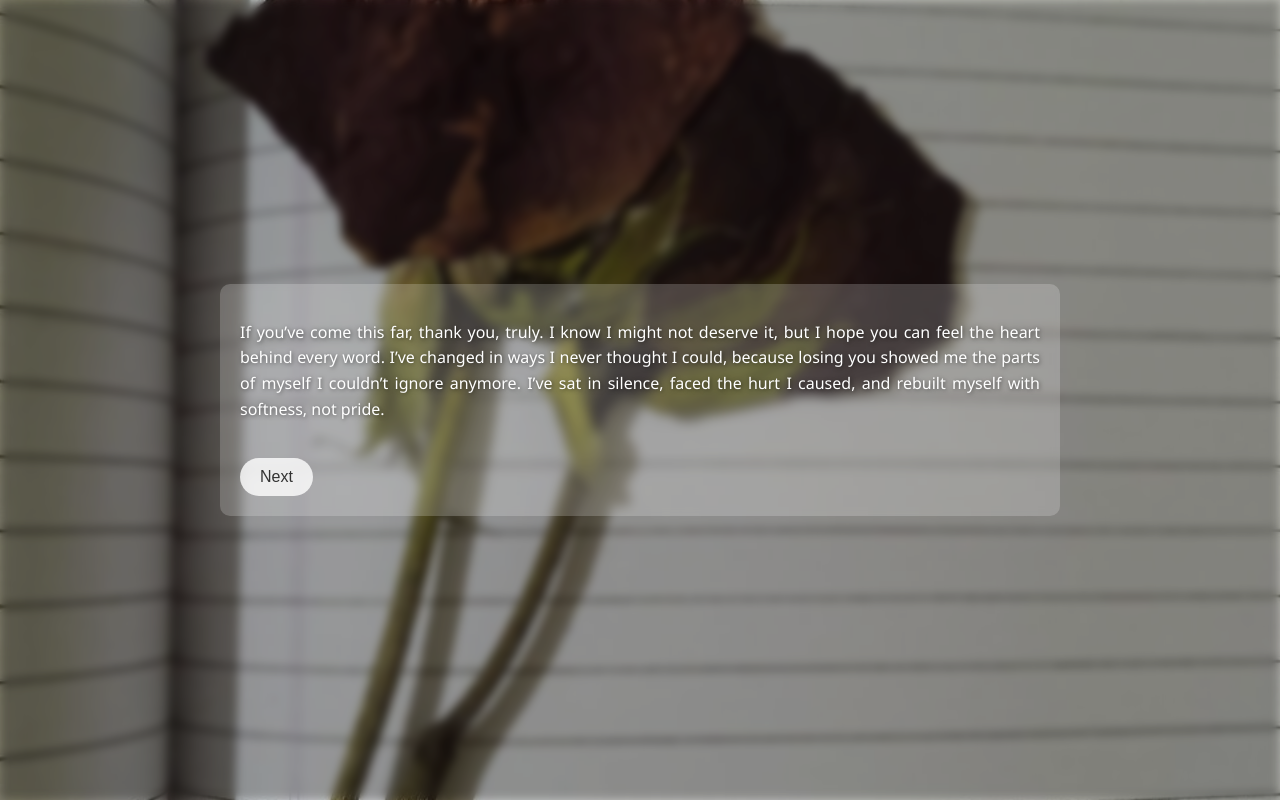
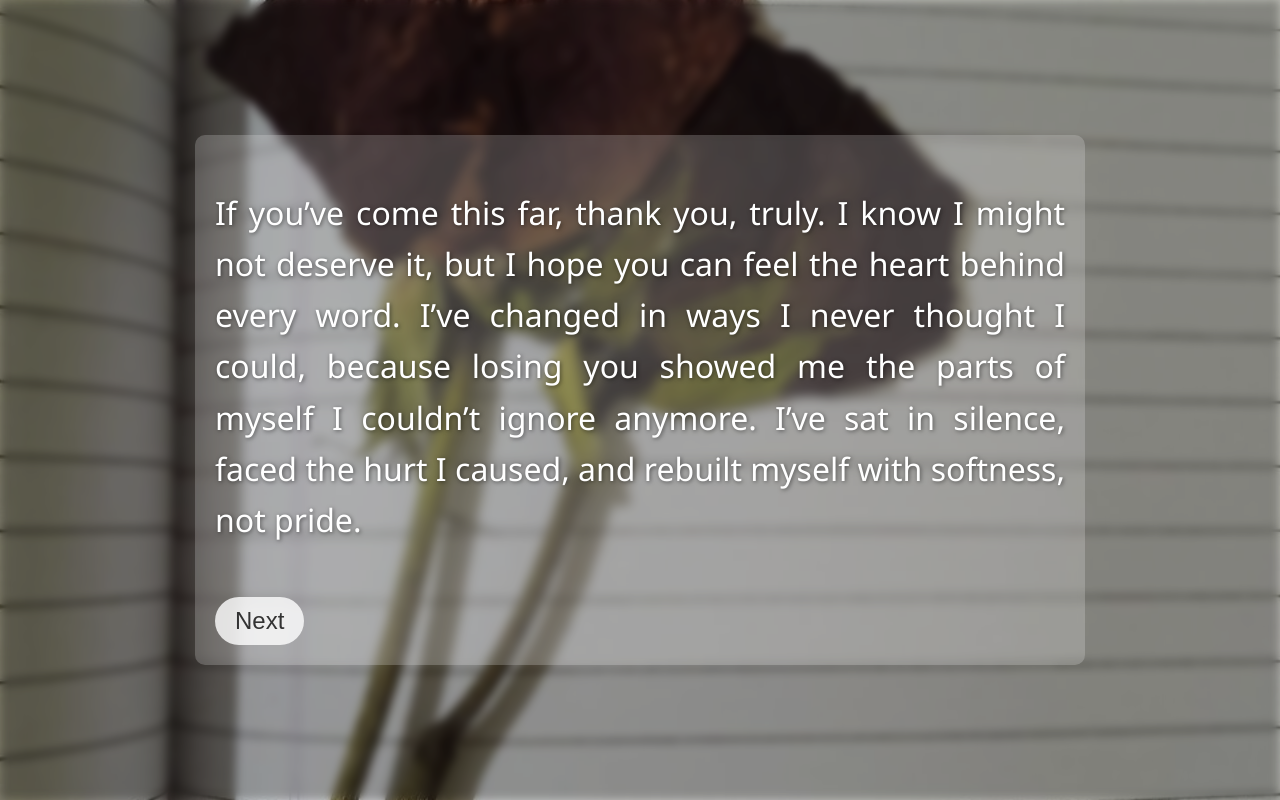
Before and after one commit to Hyper468/For-You, a website: page lastpage.html in a window 1280 px wide. Drawn offline with Linux system fonts and the light colour scheme.

Commit message:
Update lastpage.html

```diff
--- a/lastpage.html
+++ b/lastpage.html
@@ -28,7 +28,7 @@ body::before {
 .text-container {
   position: relative;
   z-index: 2;
-  max-width: 800px;
+  max-width: 850px;
   padding: 20px;
   background: rgba(255, 255, 255, 0.2);
   border-radius: 10px;
@@ -40,7 +40,7 @@ body::before {
 }
 
 .text-container p {
-  font-size: 1rem;
+  font-size: 2rem;
   line-height: 1.6;
   text-shadow: 1px 1px 4px rgba(0, 0, 0, 0.5);
 }
@@ -48,7 +48,7 @@ body::before {
 .continue-button {
   margin-top: 20px;
   padding: 10px 20px;
-  font-size: 1rem;
+  font-size: 1.5rem;
   border: none;
   border-radius: 25px;
   background: rgba(255, 255, 255, 0.8);
@@ -81,6 +81,7 @@ const paragraphs = [
   `If your heart ever wanders back through all the doubts and what-ifs… I hope it remembers this — that even in your silence, I never stopped choosing you, never stopped becoming the man who’d love you better, softer, and true. I’ve made sure that the man standing here now is one who would never let you feel unloved, unseen, or alone again.`,
 
   `If even a corner of your heart still wonders, “Could we ever…?” I won’t ask for everything. Just a chance. A small opening. You don’t have to promise anything. Just… please don’t close the door all the way. Because I’m still here, not waiting in pain, but standing in hope. And I’ll always be someone who’s ready to walk beside you, at your pace, with nothing but love.`
+ `(This small song... dedicated to you)`
 ];
 
 let currentIndex = 0;
```
